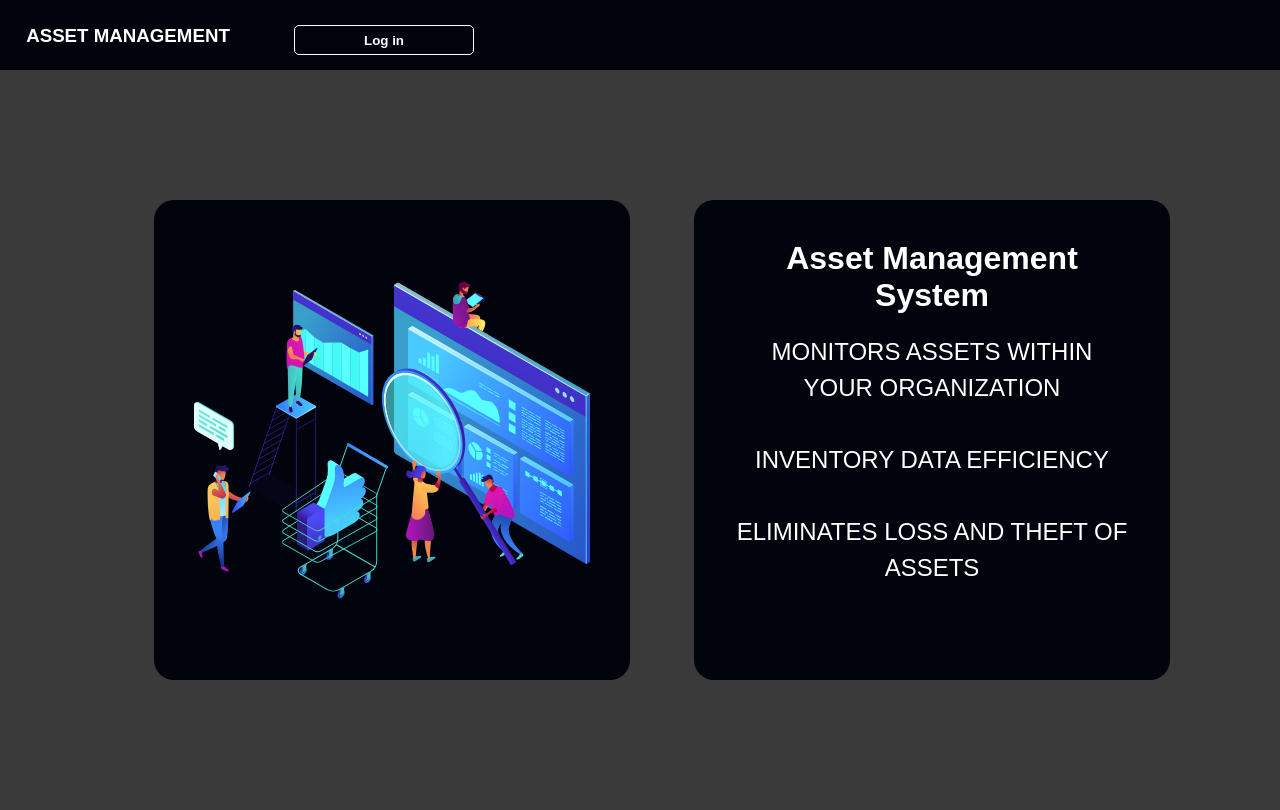
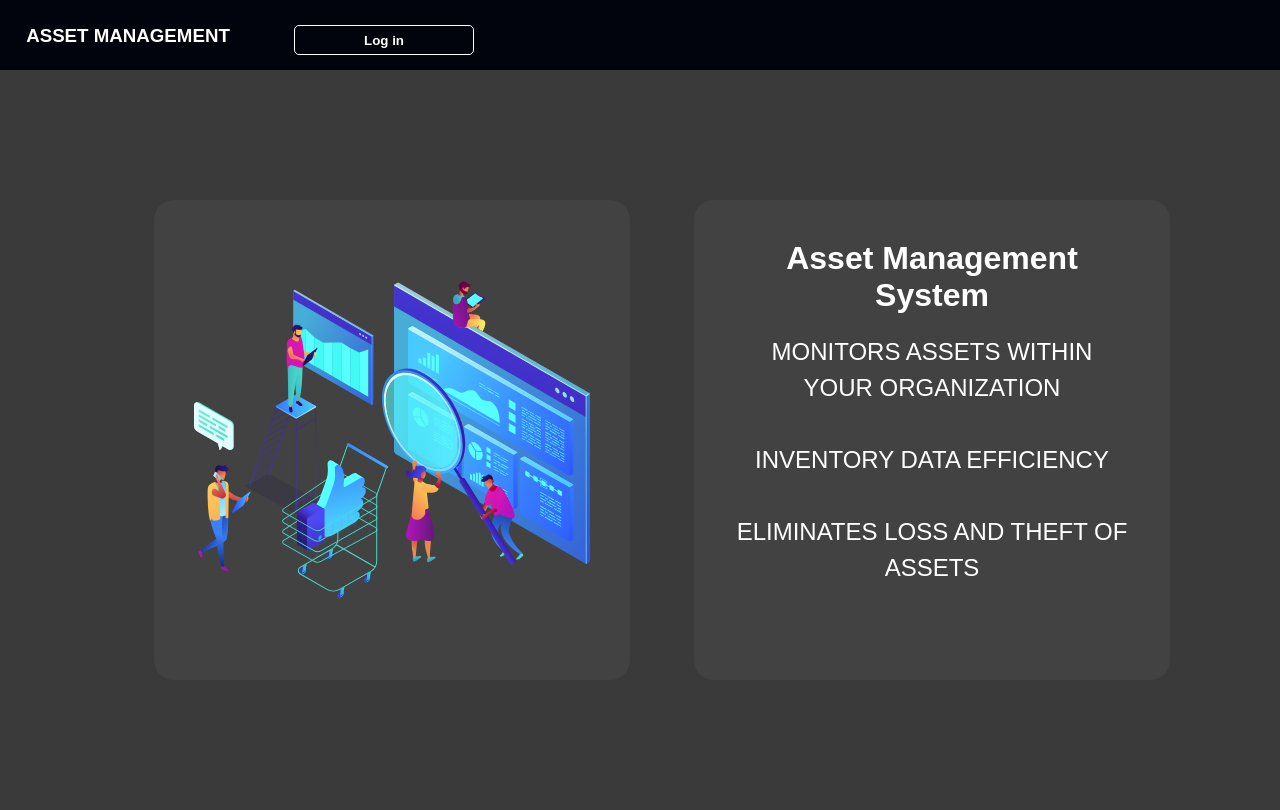
Before and after one commit to Aristocratjnr/Asset-Tracking-Django-Project, a Django app: page / in a window 1280 px wide. Run offline with Django 3.2, Linux system fonts and the light colour scheme.

Commit message:
refactor: Update background color in style.css for improved visual consistency

```diff
--- a/users/static/css/style.css
+++ b/users/static/css/style.css
@@ -191,7 +191,7 @@ table th,td{
     margin-left:5%;
     padding:40px;
     border-radius:20px;
-    background-color:#01030D;
+    background-color: #424242;
 }
 
 .index-container .index-sub img{
```
Also changed, not shown: db.sqlite3.
